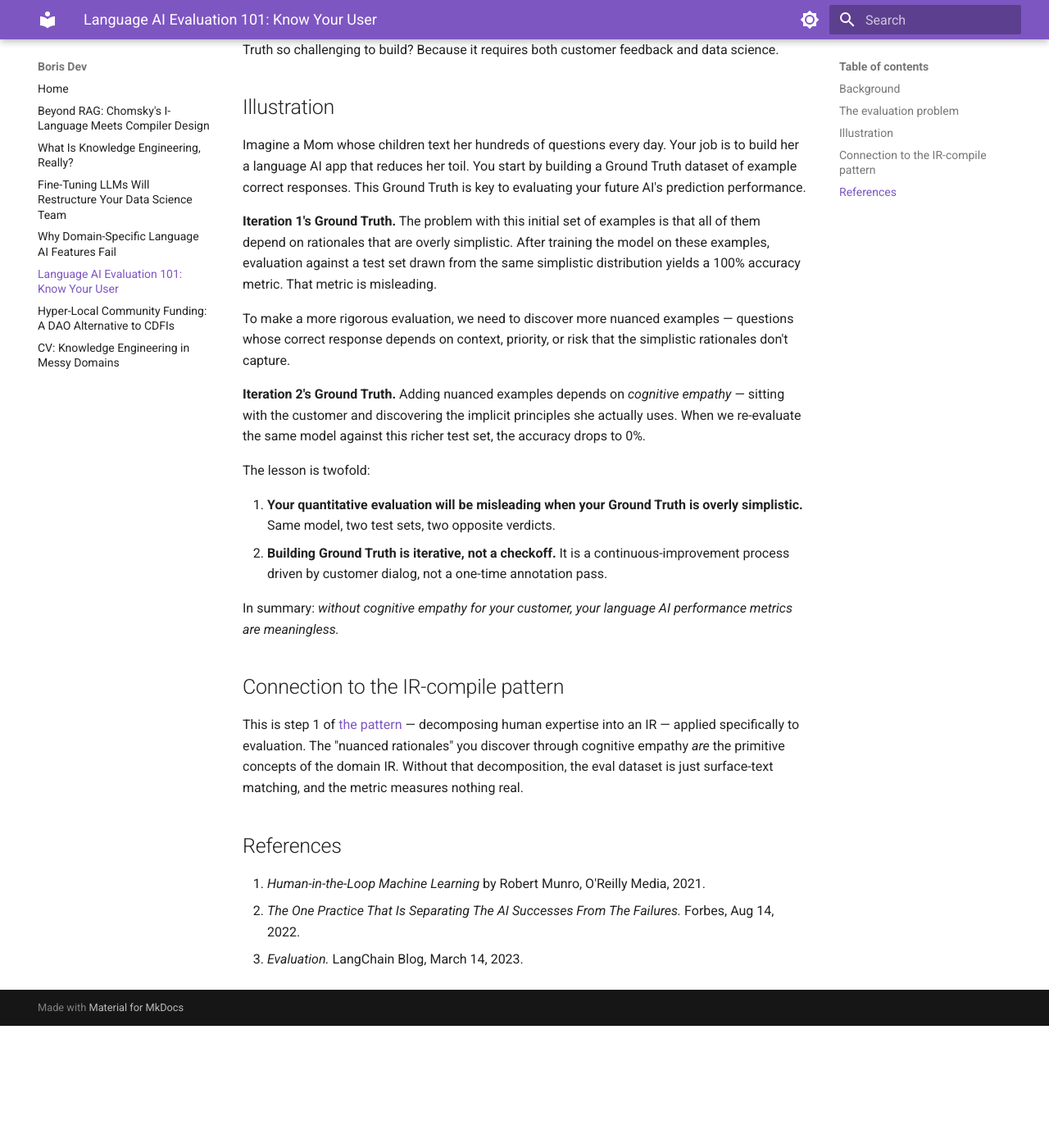
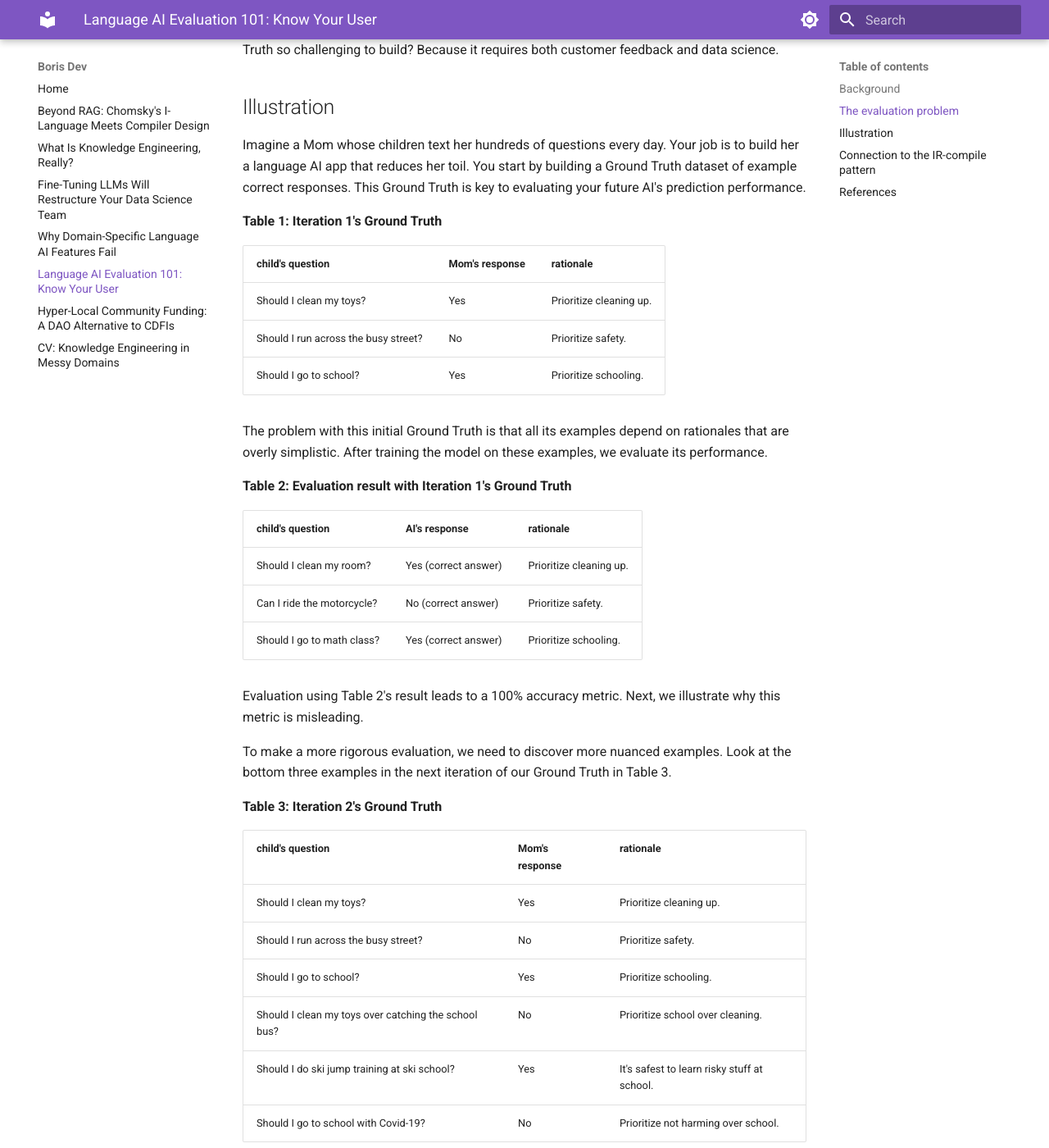
Before and after one commit to borisdev/borisdev.github.io, an MkDocs documentation site: the page built from docs/language-ai-evaluation-101.md, in a window 1280 px wide and 1400 px high, scrolled down 493 px. Shown: the whole window at 82% size. Built offline with MkDocs 1.6.1 and Material for MkDocs 9.7.7, drawn with Linux system fonts in a browser that asks for light colours; before the commit the page ends 1744 px from its top, so only the background shows below that; some of the changed text lies outside the part shown.

Commit message:
Restore the four illustration tables in Language AI Evaluation 101
Co-Authored-By: Claude Opus 4.7 (1M context) <noreply@anthropic.com>

```diff
--- a/docs/language-ai-evaluation-101.md
+++ b/docs/language-ai-evaluation-101.md
@@ -14,11 +14,50 @@ A language AI application can be a liability to your customer if it makes just a
 
 Imagine a Mom whose children text her hundreds of questions every day. Your job is to build her a language AI app that reduces her toil. You start by building a Ground Truth dataset of example correct responses. This Ground Truth is key to evaluating your future AI's prediction performance.
 
-**Iteration 1's Ground Truth.** The problem with this initial set of examples is that all of them depend on rationales that are overly simplistic. After training the model on these examples, evaluation against a test set drawn from the same simplistic distribution yields a 100% accuracy metric. That metric is misleading.
+**Table 1: Iteration 1's Ground Truth**
 
-To make a more rigorous evaluation, we need to discover more nuanced examples — questions whose correct response depends on context, priority, or risk that the simplistic rationales don't capture.
+| child's question | Mom's response | rationale |
+|---|---|---|
+| Should I clean my toys? | Yes | Prioritize cleaning up. |
+| Should I run across the busy street? | No | Prioritize safety. |
+| Should I go to school? | Yes | Prioritize schooling. |
 
-**Iteration 2's Ground Truth.** Adding nuanced examples depends on *cognitive empathy* — sitting with the customer and discovering the implicit principles she actually uses. When we re-evaluate the same model against this richer test set, the accuracy drops to 0%.
+The problem with this initial Ground Truth is that all its examples depend on rationales that are overly simplistic. After training the model on these examples, we evaluate its performance.
+
+**Table 2: Evaluation result with Iteration 1's Ground Truth**
+
+| child's question | AI's response | rationale |
+|---|---|---|
+| Should I clean my room? | Yes (correct answer) | Prioritize cleaning up. |
+| Can I ride the motorcycle? | No (correct answer) | Prioritize safety. |
+| Should I go to math class? | Yes (correct answer) | Prioritize schooling. |
+
+Evaluation using Table 2's result leads to a 100% accuracy metric. Next, we illustrate why this metric is misleading.
+
+To make a more rigorous evaluation, we need to discover more nuanced examples. Look at the bottom three examples in the next iteration of our Ground Truth in Table 3.
+
+**Table 3: Iteration 2's Ground Truth**
+
+| child's question | Mom's response | rationale |
+|---|---|---|
+| Should I clean my toys? | Yes | Prioritize cleaning up. |
+| Should I run across the busy street? | No | Prioritize safety. |
+| Should I go to school? | Yes | Prioritize schooling. |
+| Should I clean my toys over catching the school bus? | No | Prioritize school over cleaning. |
+| Should I do ski jump training at ski school? | Yes | It's safest to learn risky stuff at school. |
+| Should I go to school with Covid-19? | No | Prioritize not harming over school. |
+
+Notice how these examples map to more nuanced rationales than existed in the initial Ground Truth. Discovering them depends on *cognitive empathy*. The next table illustrates that using more complex questions demanding more nuanced rationales results in a more rigorous evaluation.
+
+**Table 4: Evaluation result with Iteration 2's Ground Truth**
+
+| child's question | AI's response | simplistic rationale |
+|---|---|---|
+| Should I clean my toys over catching the school bus? | Yes (wrong answer) | Prioritize cleaning up |
+| Should I do ski jump training at ski school? | No (wrong answer) | Prioritize safety |
+| Should I go to school with Covid-19? | Yes (wrong answer) | Prioritize schooling |
+
+Evaluation using Table 4's result leads to a 0% accuracy metric — the opposite of the 100% from Table 2.
 
 The lesson is twofold:
 
```
